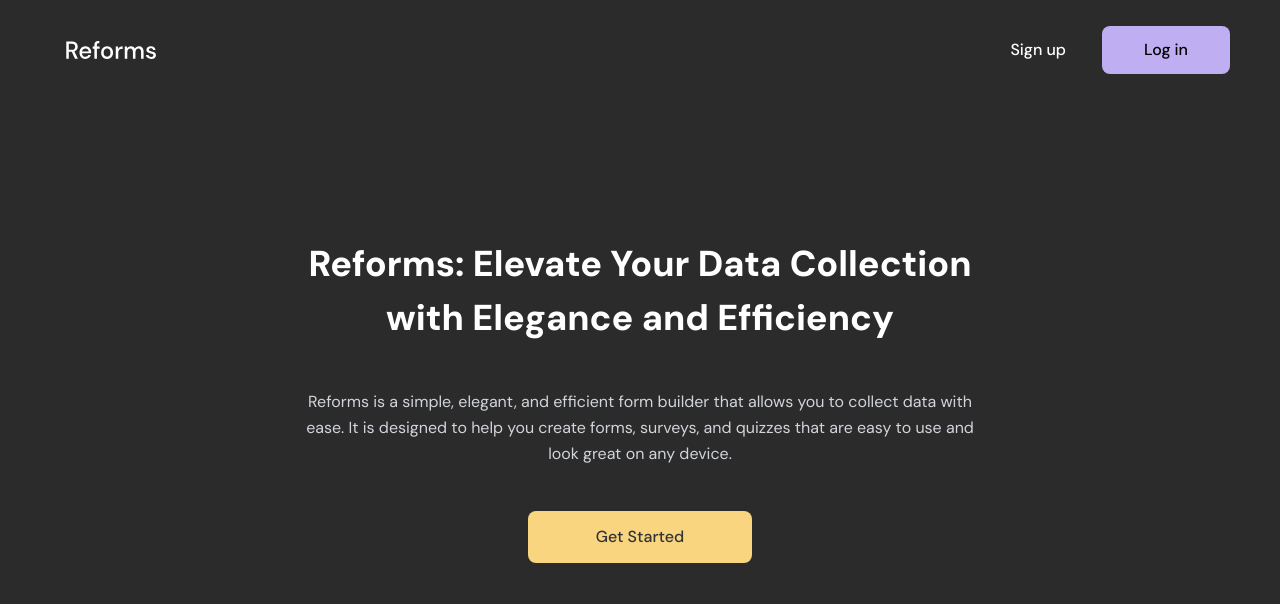
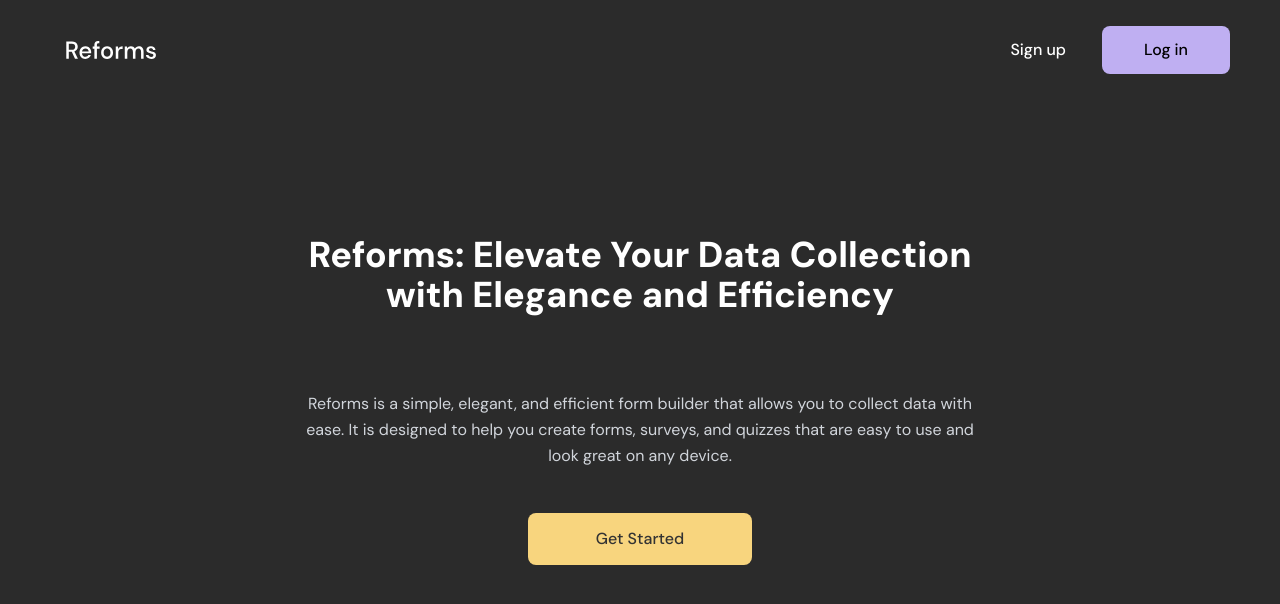
Before and after one commit to devaryakjha/reforms, a Next.js app: page / in a window 1280 px wide. Shown: the top 604 px of the page. Built offline with nearby package versions, Linux system fonts and the light colour scheme; no server answers.

Commit message:
unglobalised tailwind typography class

```diff
--- a/src/app/@signedout/page.tsx
+++ b/src/app/@signedout/page.tsx
@@ -2,7 +2,7 @@ import Hero from "./components/Hero";
 
 export default function SignedOut() {
   return (
-    <main>
+    <main className="typography-base">
       <Hero />
     </main>
   );
--- a/src/app/globals.css
+++ b/src/app/globals.css
@@ -3,5 +3,11 @@
 @tailwind utilities;
 
 body {
-    @apply bg-dark typography typography-invert max-w-none;
+    @apply bg-dark max-w-none;
 }
+
+@layer utilities {
+    .typography-base {
+        @apply typography typography-invert max-w-none;
+    }
+}
--- a/src/components/NavBar/index.tsx
+++ b/src/components/NavBar/index.tsx
@@ -4,6 +4,7 @@ import Image from "next/image";
 import Button from "@/ui/Button";
 import Userdropdown from "./UserDropDown";
 import type { Claims } from "@auth0/nextjs-auth0";
+import clsx from "clsx";
 
 interface NavBarProps {
   isSignedIn: boolean;
@@ -12,7 +13,7 @@ interface NavBarProps {
 
 export default function NavBar(props: NavBarProps) {
   return (
-    <nav className={styles.nav}>
+    <nav className={clsx(styles.nav, "typography-base")}>
       <Link href="/" className="not-typography">
         <Image
           width={90}
```
